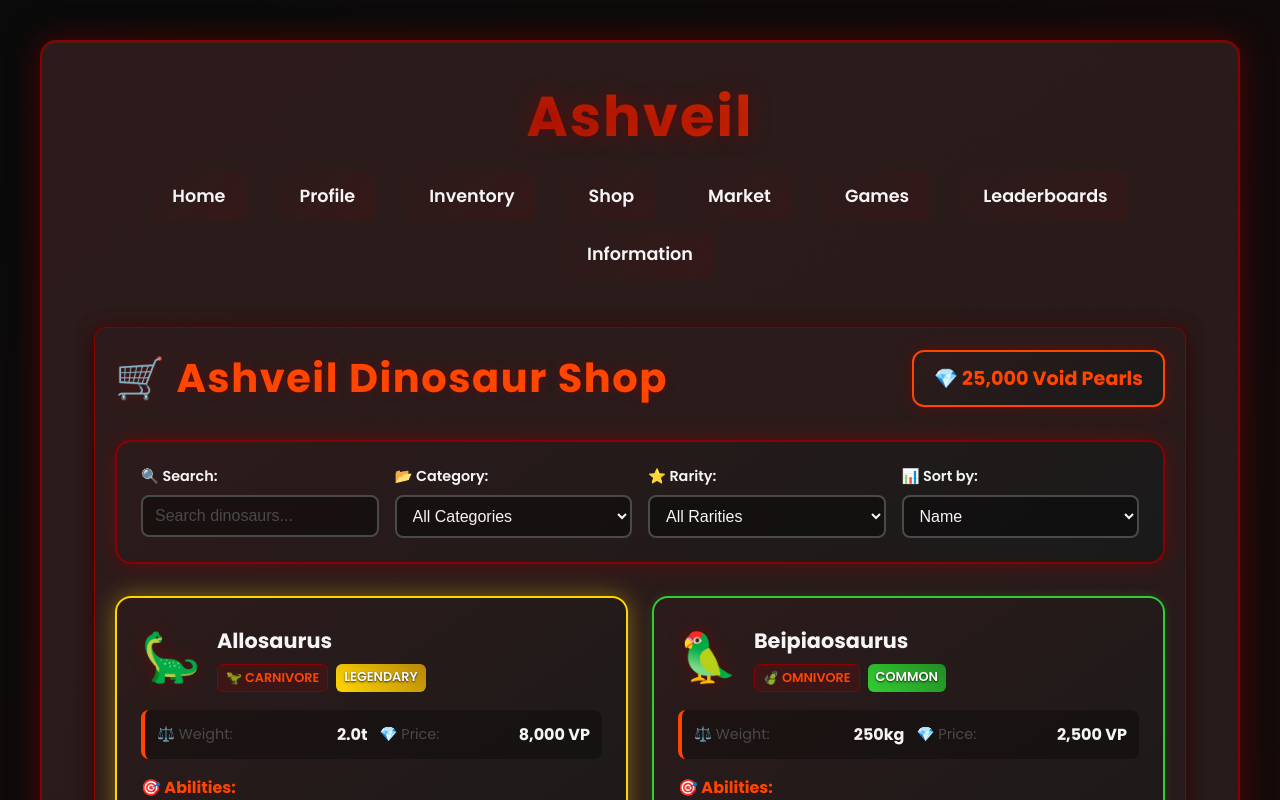
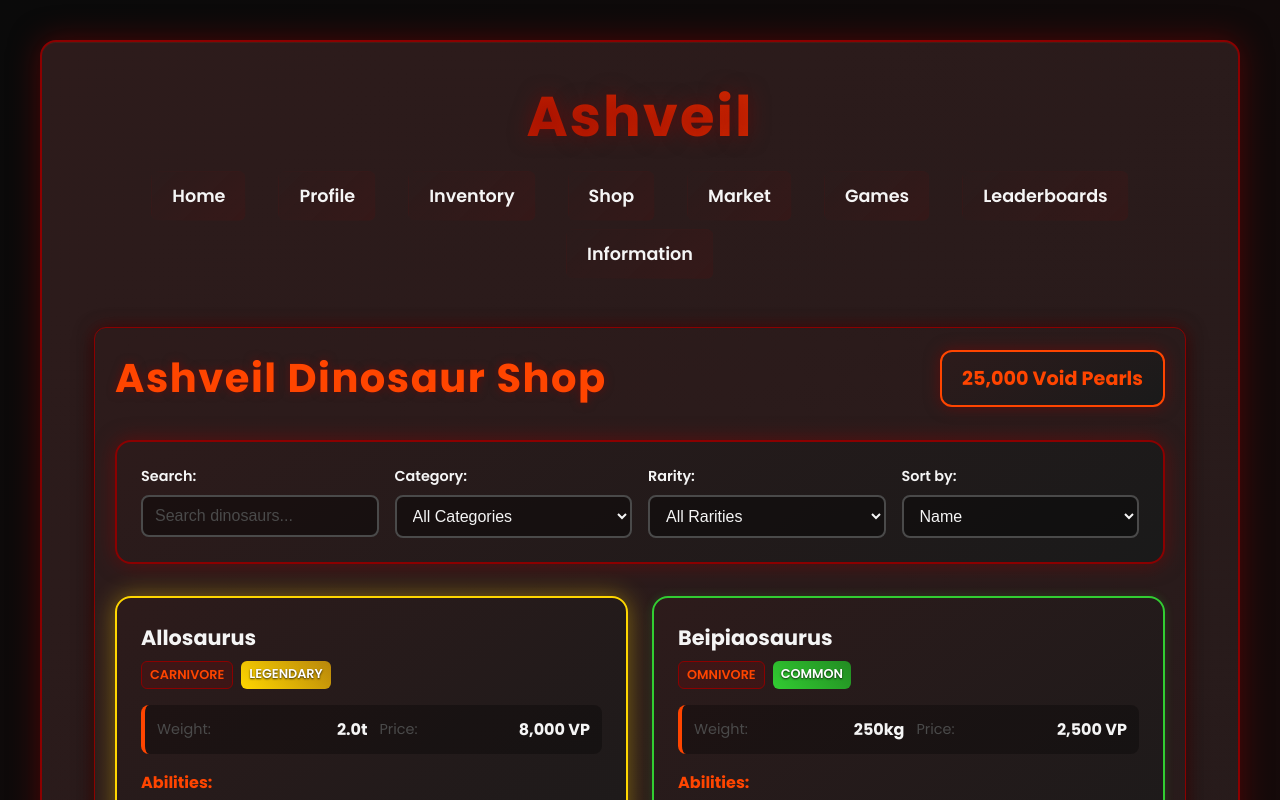
Before and after one commit to laszlogal1272008-create/ashveil-website, a React (Create React App) app: page /shop in a window 1280 px wide. Shown: the top 800 px of the page. Built offline with nearby package versions, Linux system fonts and the light colour scheme.

Commit message:
Remove all emoji icons for professional appearance

```diff
--- a/src/components/Shop.css
+++ b/src/components/Shop.css
@@ -150,11 +150,6 @@
   align-items: center;
   gap: 16px;
   margin-bottom: 16px;
-}
-
-.dinosaur-icon {
-  font-size: 3rem;
-  filter: drop-shadow(0 0 8px var(--ashveil-glow));
 }
 
 .dinosaur-info {
@@ -350,8 +345,4 @@
   .dinosaur-card {
     padding: 16px;
   }
-
-  .dinosaur-icon {
-    font-size: 2.5rem;
-  }
 }
--- a/src/components/Shop.jsx
+++ b/src/components/Shop.jsx
@@ -1,5 +1,5 @@
 import React, { useState, useMemo } from 'react';
-import { getAllDinosaurs, getDinosaursByCategory, rarityConfig, searchDinosaurs } from '../data/dinosaurDatabase';
+import { getAllDinosaurs, getDinosaursByCategory, rarityConfig } from '../data/dinosaurDatabase';
 import './Shop.css';
 
 function Shop() {
@@ -51,9 +51,9 @@ function Shop() {
   const handlePurchase = (dinosaur) => {
     if (userCurrency >= dinosaur.price) {
       setUserCurrency(prev => prev - dinosaur.price);
-      alert(`🦖 Successfully purchased ${dinosaur.name}! Added to your inventory.`);
+      alert(`Successfully purchased ${dinosaur.name}! Added to your inventory.`);
     } else {
-      alert(`❌ Not enough Void Pearls! You need ${dinosaur.price - userCurrency} more.`);
+      alert(`Insufficient Void Pearls! You need ${dinosaur.price - userCurrency} more.`);
     }
   };
 
@@ -64,29 +64,18 @@ function Shop() {
     return `${weight}kg`;
   };
 
-  const getCategoryIcon = (category) => {
-    const icons = {
-      carnivore: '🦖',
-      herbivore: '🌿',
-      aquatic: '🌊',
-      flyer: '🦅',
-      omnivore: '🍃'
-    };
-    return icons[category.toLowerCase()] || '🦕';
-  };
-
   return (
     <div className="shop">
       <div className="shop-header">
-        <h1>🛒 Ashveil Dinosaur Shop</h1>
+        <h1>Ashveil Dinosaur Shop</h1>
         <div className="currency-display">
-          <span className="currency-amount">💎 {userCurrency.toLocaleString()} Void Pearls</span>
+          <span className="currency-amount">{userCurrency.toLocaleString()} Void Pearls</span>
         </div>
       </div>
 
       <div className="shop-filters">
         <div className="filter-section">
-          <label>🔍 Search:</label>
+          <label>Search:</label>
           <input
             type="text"
             placeholder="Search dinosaurs..."
@@ -97,7 +86,7 @@ function Shop() {
         </div>
 
         <div className="filter-section">
-          <label>📂 Category:</label>
+          <label>Category:</label>
           <select
             value={selectedCategory}
             onChange={(e) => setSelectedCategory(e.target.value)}
@@ -106,14 +95,14 @@ function Shop() {
             {categories.map(category => (
               <option key={category} value={category}>
                 {category === 'all' ? 'All Categories' :
-                 `${getCategoryIcon(category)} ${category.charAt(0).toUpperCase() + category.slice(1)}s`}
+                 `${category.charAt(0).toUpperCase() + category.slice(1)}s`}
               </option>
             ))}
           </select>
         </div>
 
         <div className="filter-section">
-          <label>⭐ Rarity:</label>
+          <label>Rarity:</label>
           <select
             value={selectedRarity}
             onChange={(e) => setSelectedRarity(e.target.value)}
@@ -128,7 +117,7 @@ function Shop() {
         </div>
 
         <div className="filter-section">
-          <label>📊 Sort by:</label>
+          <label>Sort by:</label>
           <select
             value={sortBy}
             onChange={(e) => setSortBy(e.target.value)}
@@ -154,12 +143,11 @@ function Shop() {
             }}
           >
             <div className="dinosaur-header">
-              <div className="dinosaur-icon">{dinosaur.icon}</div>
               <div className="dinosaur-info">
                 <h3 className="dinosaur-name">{dinosaur.name}</h3>
                 <div className="dinosaur-meta">
                   <span className="category-badge">
-                    {getCategoryIcon(dinosaur.category)} {dinosaur.category}
+                    {dinosaur.category}
                   </span>
                   <span
                     className="rarity-badge"
@@ -176,17 +164,17 @@ function Shop() {
 
             <div className="dinosaur-stats">
               <div className="stat">
-                <span className="stat-label">⚖️ Weight:</span>
+                <span className="stat-label">Weight:</span>
                 <span className="stat-value">{formatWeight(dinosaur.weight)}</span>
               </div>
               <div className="stat">
-                <span className="stat-label">💎 Price:</span>
+                <span className="stat-label">Price:</span>
                 <span className="stat-value">{dinosaur.price.toLocaleString()} VP</span>
               </div>
             </div>
 
             <div className="dinosaur-abilities">
-              <h4>🎯 Abilities:</h4>
+              <h4>Abilities:</h4>
               <p>{dinosaur.abilities}</p>
             </div>
 
@@ -196,8 +184,8 @@ function Shop() {
               disabled={userCurrency < dinosaur.price}
             >
               {userCurrency >= dinosaur.price ?
-                `🛒 Purchase for ${dinosaur.price.toLocaleString()} VP` :
-                `❌ Need ${(dinosaur.price - userCurrency).toLocaleString()} more VP`
+                `Purchase for ${dinosaur.price.toLocaleString()} VP` :
+                `Need ${(dinosaur.price - userCurrency).toLocaleString()} more VP`
               }
             </button>
           </div>
@@ -206,14 +194,14 @@ function Shop() {
 
       {filteredDinosaurs.length === 0 && (
         <div className="no-results">
-          <h3>🔍 No dinosaurs found</h3>
+          <h3>No dinosaurs found</h3>
           <p>Try adjusting your filters or search terms.</p>
         </div>
       )}
 
       <div className="shop-footer">
-        <p>💡 <strong>Tip:</strong> Use Void Pearls wisely! Apex and Legendary dinosaurs are rare investments.</p>
-        <p>🌋 Welcome to Ashveil - Where legends are born!</p>
+        <p><strong>Tip:</strong> Use Void Pearls wisely! Apex and Legendary dinosaurs are rare investments.</p>
+        <p>Welcome to Ashveil - Where legends are born!</p>
       </div>
     </div>
   );
--- a/src/data/dinosaurDatabase.js
+++ b/src/data/dinosaurDatabase.js
@@ -9,7 +9,6 @@ export const dinosaurDatabase = {
       price: 10000,
       currency: 'Void Pearls',
       abilities: 'Massive bite force and roar intimidation. Slow stamina recovery but huge burst damage. Tanks smaller predators with ease.',
-      icon: '🦖',
       category: 'Carnivore'
     },
     {
@@ -20,7 +19,6 @@ export const dinosaurDatabase = {
       price: 8000,
       currency: 'Void Pearls',
       abilities: 'Agile mid-tier carnivore. High stamina and fast attacks. Excels in ambushes and flanking tactics.',
-      icon: '🦕',
       category: 'Carnivore'
     },
     {
@@ -31,7 +29,6 @@ export const dinosaurDatabase = {
       price: 5000,
       currency: 'Void Pearls',
       abilities: 'Very fast sprinter with a brutal headbutt. Fragile in sustained combat but great for hit-and-run.',
-      icon: '🦖',
       category: 'Carnivore'
     },
     {
@@ -42,7 +39,6 @@ export const dinosaurDatabase = {
       price: 4000,
       currency: 'Void Pearls',
       abilities: 'Balanced carnivore with strong bite and decent bleed. Great all-rounder and beginner-friendly.',
-      icon: '🦕',
       category: 'Carnivore'
     },
     {
@@ -53,7 +49,6 @@ export const dinosaurDatabase = {
       price: 4000,
       currency: 'Void Pearls',
       abilities: 'Agile hunter with quick stamina regen. Prefers ambush and pack tactics. Moderate bleed buildup.',
-      icon: '🦖',
       category: 'Carnivore'
     },
     {
@@ -64,7 +59,6 @@ export const dinosaurDatabase = {
       price: 3500,
       currency: 'Void Pearls',
       abilities: 'Fast, low-profile hunter. Excellent stamina and turning. Excels in scavenging and pack hunting.',
-      icon: '🦕',
       category: 'Carnivore'
     },
     {
@@ -75,7 +69,6 @@ export const dinosaurDatabase = {
       price: 3500,
       currency: 'Void Pearls',
       abilities: 'Balanced speed and stamina. Great climber, can ambush. Opportunistic and flexible.',
-      icon: '🦖',
       category: 'Carnivore'
     },
     {
@@ -86,7 +79,6 @@ export const dinosaurDatabase = {
       price: 2500,
       currency: 'Void Pearls',
       abilities: 'Venom pounce attack. Excellent at night hunting and ambushes. Fragile but deadly in packs.',
-      icon: '🦕',
       category: 'Carnivore'
     }
   ],
@@ -100,7 +92,6 @@ export const dinosaurDatabase = {
       price: 7500,
       currency: 'Void Pearls',
       abilities: 'Defensive tank with massive charge attack. Thick armor and long stamina. Excellent group defense.',
-      icon: '🦕',
       category: 'Herbivore'
     },
     {
@@ -111,7 +102,6 @@ export const dinosaurDatabase = {
       price: 6000,
       currency: 'Void Pearls',
       abilities: 'Heavy hitter with powerful tail swing. Slow but almost unstoppable when defending.',
-      icon: '🦴',
       category: 'Herbivore'
     },
     {
@@ -122,7 +112,6 @@ export const dinosaurDatabase = {
       price: 5000,
       currency: 'Void Pearls',
       abilities: 'Balanced tank with strong horn charge. Excellent stamina regen.',
-      icon: '🦕',
       category: 'Herbivore'
     },
     {
@@ -133,7 +122,6 @@ export const dinosaurDatabase = {
       price: 4000,
       currency: 'Void Pearls',
       abilities: 'Great group defender. High food efficiency and nest defense.',
-      icon: '🦴',
       category: 'Herbivore'
     },
     {
@@ -144,7 +132,6 @@ export const dinosaurDatabase = {
       price: 3500,
       currency: 'Void Pearls',
       abilities: 'Headbutt charge attack. Agile and stamina-efficient. Strong duelist.',
-      icon: '🦕',
       category: 'Herbivore'
     },
     {
@@ -155,7 +142,6 @@ export const dinosaurDatabase = {
       price: 2500,
       currency: 'Void Pearls',
       abilities: 'Tiny but fast. Excellent at hiding and surviving. Great for new players.',
-      icon: '🦕',
       category: 'Herbivore'
     },
     {
@@ -166,7 +152,6 @@ export const dinosaurDatabase = {
       price: 2500,
       currency: 'Void Pearls',
       abilities: 'Very fast and agile. Can dodge most predators. Ideal scout species.',
-      icon: '🦴',
       category: 'Herbivore'
     },
     {
@@ -177,7 +162,6 @@ export const dinosaurDatabase = {
       price: 4000,
       currency: 'Void Pearls',
       abilities: 'Medium herbivore with strong kick attacks. Balanced stamina and defense.',
-      icon: '🦕',
       category: 'Herbivore'
     }
   ],
@@ -191,7 +175,6 @@ export const dinosaurDatabase = {
       price: 7000,
       currency: 'Void Pearls',
       abilities: 'Ambush predator. Deadly underwater. Powerful bite and armor. Slow on land. Prefers murky waters for surprise kills.',
-      icon: '🐊',
       category: 'Aquatic'
     }
   ],
@@ -205,7 +188,6 @@ export const dinosaurDatabase = {
       price: 2500,
       currency: 'Void Pearls',
       abilities: 'Long-distance flight. Can latch onto cliffs to rest. Low stamina and fragile on ground. Excellent scout.',
-      icon: '🦅',
       category: 'Flyer'
     }
   ],
@@ -219,7 +201,6 @@ export const dinosaurDatabase = {
       price: 2500,
       currency: 'Void Pearls',
       abilities: 'Omnivore; scavenger and berry eater. Great stamina and adaptable diet.',
-      icon: '🦜',
       category: 'Omnivore'
     },
     {
@@ -230,7 +211,6 @@ export const dinosaurDatabase = {
       price: 3500,
       currency: 'Void Pearls',
       abilities: 'Extremely fast. Used for scouting and escaping. Minimal combat use.',
-      icon: '🦴',
       category: 'Omnivore'
     }
   ]
```
